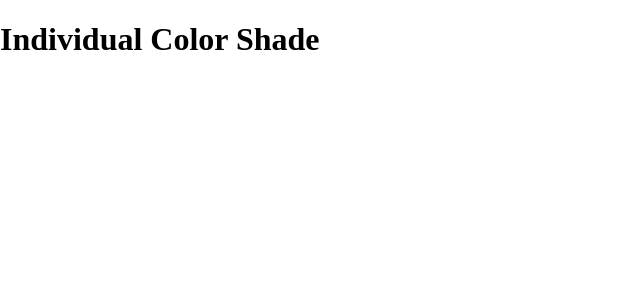
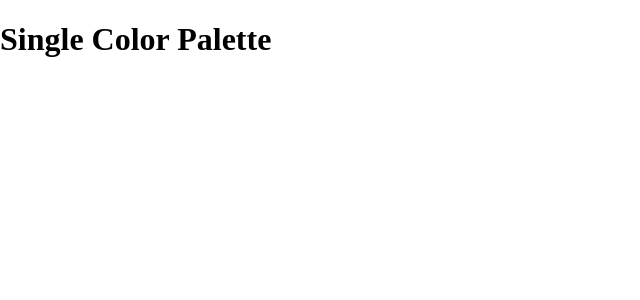
Before and after one commit to prithviBytes/react-color-palette, a React (Create React App) app: page /palette/1/1 in a window 1280 px wide. Shown: the top 300 px of the page, without its empty margins (0-640 px from the left). Built offline with nearby package versions, Linux system fonts and the light colour scheme; the HTML template or start-up script is replaced by a standard one.

Commit message:
Add single Color Palette And Link

```diff
--- a/src/App.js
+++ b/src/App.js
@@ -2,6 +2,7 @@
 import Palette from "./Palette";
 import seedColors from "./seedColors";
 import PaletteList from "./PaletteList";
+import SingleColorPalette from "./SingleColorPalette";
 import { Switch, Route } from "react-router-dom";
 import { generatePalette } from "./colorHelpers";
 class App extends Component {
@@ -34,7 +35,7 @@
         <Route
           exact
           path="/palette/:paletteId/:colorId"
-          render={() => <h1>Individual Color Shade</h1>}
+          render={() => <SingleColorPalette />}
         />
       </Switch>
     );
--- a/src/ColorBox.js
+++ b/src/ColorBox.js
@@ -17,7 +17,7 @@
     });
   }
   render() {
-    const { name, background } = this.props;
+    const { name, background, moreUrl } = this.props;
     const { copied } = this.state;
     return (
       <CopyToClipboard text={background} onCopy={this.changeCopyState}>
@@ -36,7 +36,7 @@
             </div>
             <button className="copy-button">Copy</button>
           </div>
-          <Link to="/" onClick={(e) => e.stopPropagation}>
+          <Link to={moreUrl} onClick={(e) => e.stopPropagation}>
             <span className="see-more">More</span>
           </Link>
         </div>
--- a/src/Palette.js
+++ b/src/Palette.js
@@ -20,10 +20,15 @@
     this.setState({ format: value });
   }
   render() {
-    const { colors, paletteName, emoji } = this.props.palette;
+    const { colors, paletteName, emoji, id } = this.props.palette;
     const { level, format } = this.state;
     const colorBoxes = colors[level].map((color) => (
-      <ColorBox background={color[format]} name={color.name} />
+      <ColorBox
+        background={color[format]}
+        name={color.name}
+        key={color.id}
+        moreUrl={`/palette/${id}/${color.id}`}
+      />
     ));
     return (
       <div className="Palette">
--- /dev/null
+++ b/src/SingleColorPalette.js
@@ -0,0 +1,13 @@
+import React, { Component } from "react";
+
+class SingleColorPalette extends Component {
+  render() {
+    return (
+      <div>
+        <h1>Single Color Palette</h1>
+      </div>
+    );
+  }
+}
+
+export default SingleColorPalette;
```
